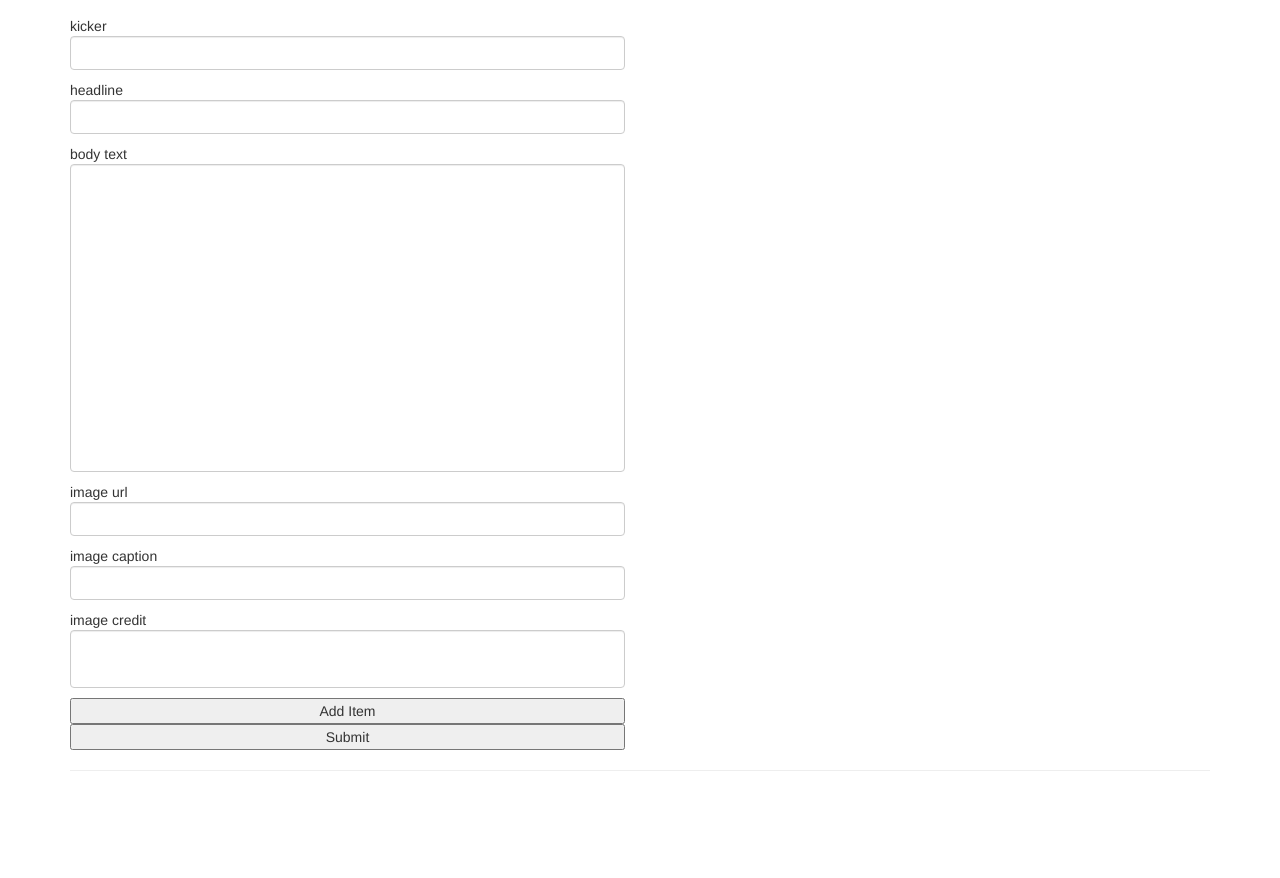
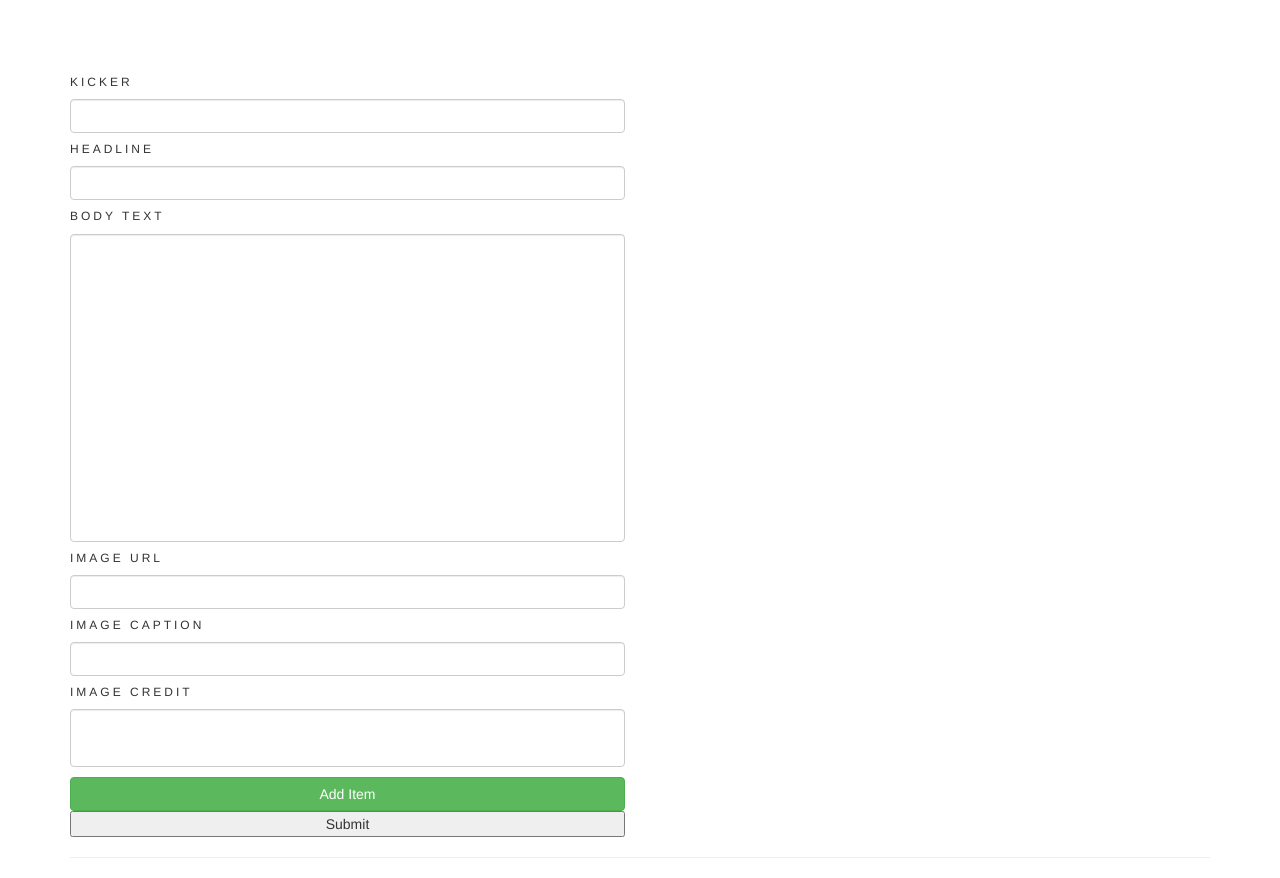
Before and after one commit to cmcenaney/listbuilder, a plain HTML site: page index.html in a window 1280 px wide. Shown: the part 56-934 px from the top of the page. Before the commit the page ends 847 px from the top, so only its background shows below. Drawn offline with nearby package versions, Linux system fonts and the light colour scheme.

Commit message:
beautify everything forever

```diff
--- a/css/listbuilder.css
+++ b/css/listbuilder.css
@@ -4,8 +4,15 @@
   margin: -6px 10px 0 0;
 }
 
+h6 {
+	font-weight: normal;
+	letter-spacing: 3px;
+	text-transform: uppercase;
+}
 
-
+.top-pad {
+	padding-top: 50px;
+}
 
 form .body_form_box{
 	padding-bottom:300px;
@@ -29,7 +36,9 @@ input{
 
 textarea{
 	width:100%;
+	background-color: #eee;
 	height:600px;
-	padding-top:10px 10px 0px 0px ;
+	margin-top: 25px;
+	padding: 25px;
 	border:1px solid #ccc;
 }
--- a/index.html
+++ b/index.html
@@ -24,21 +24,24 @@
           <a class="navbar-brand" href="#"><img src="images/times.svg">The List Builder</a>
         </div>
         <div class="navbar-collapse collapse">
+          <ul class="nav navbar-nav navbar-right">
+            <li><a href="#"><span class="glyphicon glyphicon-paperclip"></span> Export to Scoop</a></li>
+          </ul>
         </div>
       </div>
     </div>
-    <div class="container">
+    <div class="container top-pad">
       <div class="row">
-        <div class="col-md-6 form_section ">
+        <div class="col-md-6 form_section">
 
           <form name="myform" action="" method="GET">
-            <p>kicker <input TYPE="text" name="kicker" value="" class="kicker_form_box form-control"></p>
-            <p>headline <input TYPE="text" name="headline" value="" class="headline_form_box form-control"></p>
-            <p>body text <input type="text" name="body_text" value="" class="body_form_box form-control"></p>
-            <p>image url <input TYPE="text" name="img_url" value="" class="img_form_box form-control"></p>
-            <p>image caption <input TYPE="text" name="img_caption" value="" class="form-control"></p>
-            <p>image credit <input TYPE="text" name="img_credit" value="" class="imgcredit_form_box form-control"></p>
-            <INPUT type="button" name="button" value="Add Item" onClick="newItem(this.form)">
+            <p><h6>kicker</h6> <input TYPE="text" name="kicker" value="" class="kicker_form_box form-control"></p>
+            <p><h6>headline</h6> <input TYPE="text" name="headline" value="" class="headline_form_box form-control"></p>
+            <p><h6>body text</h6> <input type="text" name="body_text" value="" class="body_form_box form-control"></p>
+            <p><h6>image url</h6> <input TYPE="text" name="img_url" value="" class="img_form_box form-control"></p>
+            <p><h6>image caption</h6> <input TYPE="text" name="img_caption" value="" class="form-control"></p>
+            <p><h6>image credit</h6> <input TYPE="text" name="img_credit" value="" class="imgcredit_form_box form-control"></p>
+            <INPUT type="button" name="button" value="Add Item" class="btn btn-success" onClick="newItem(this.form)">
             <INPUT type="button" name="button" value="Submit" onClick="testResults(this.form)">
           </form>
         </div>
```
